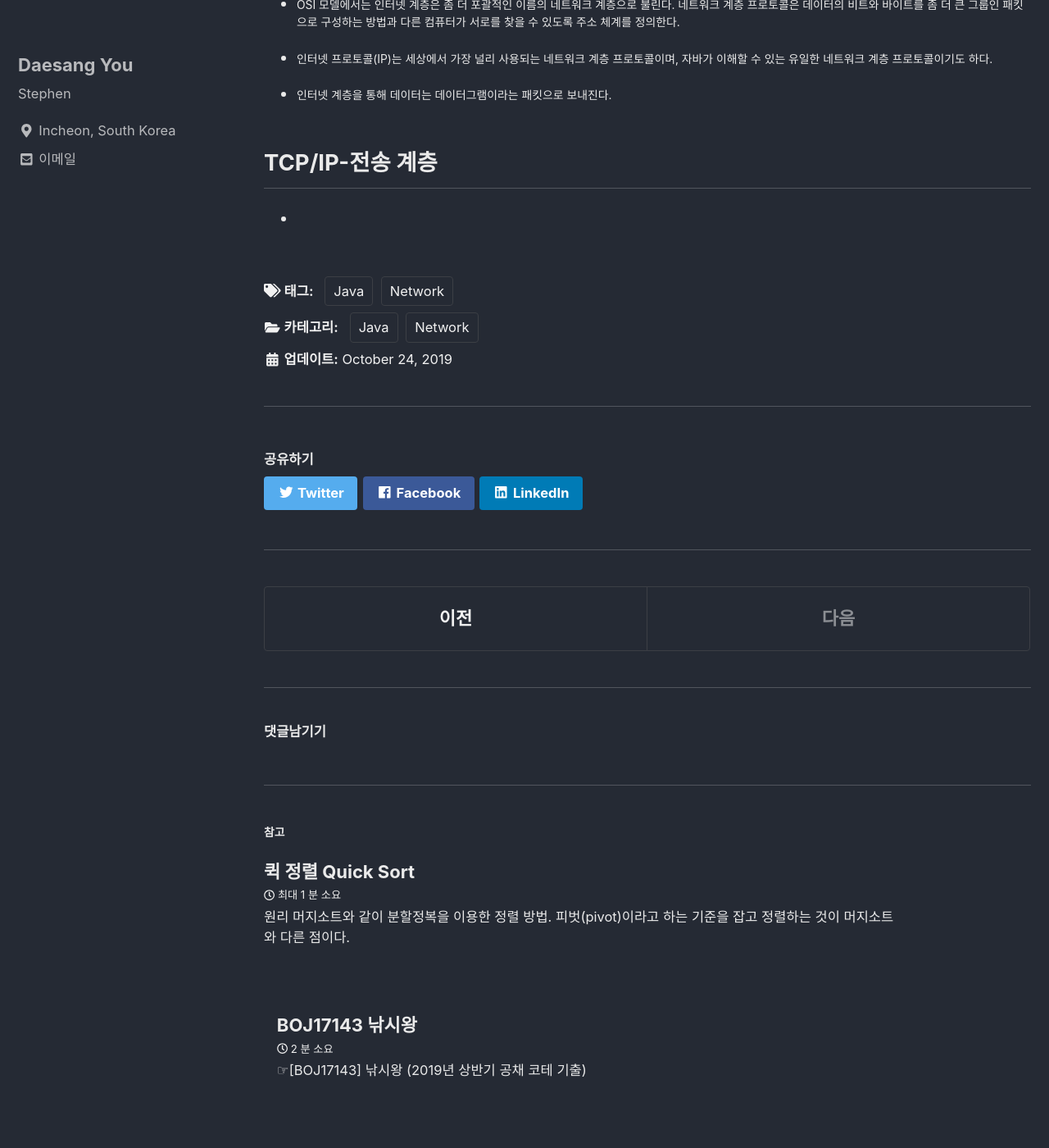
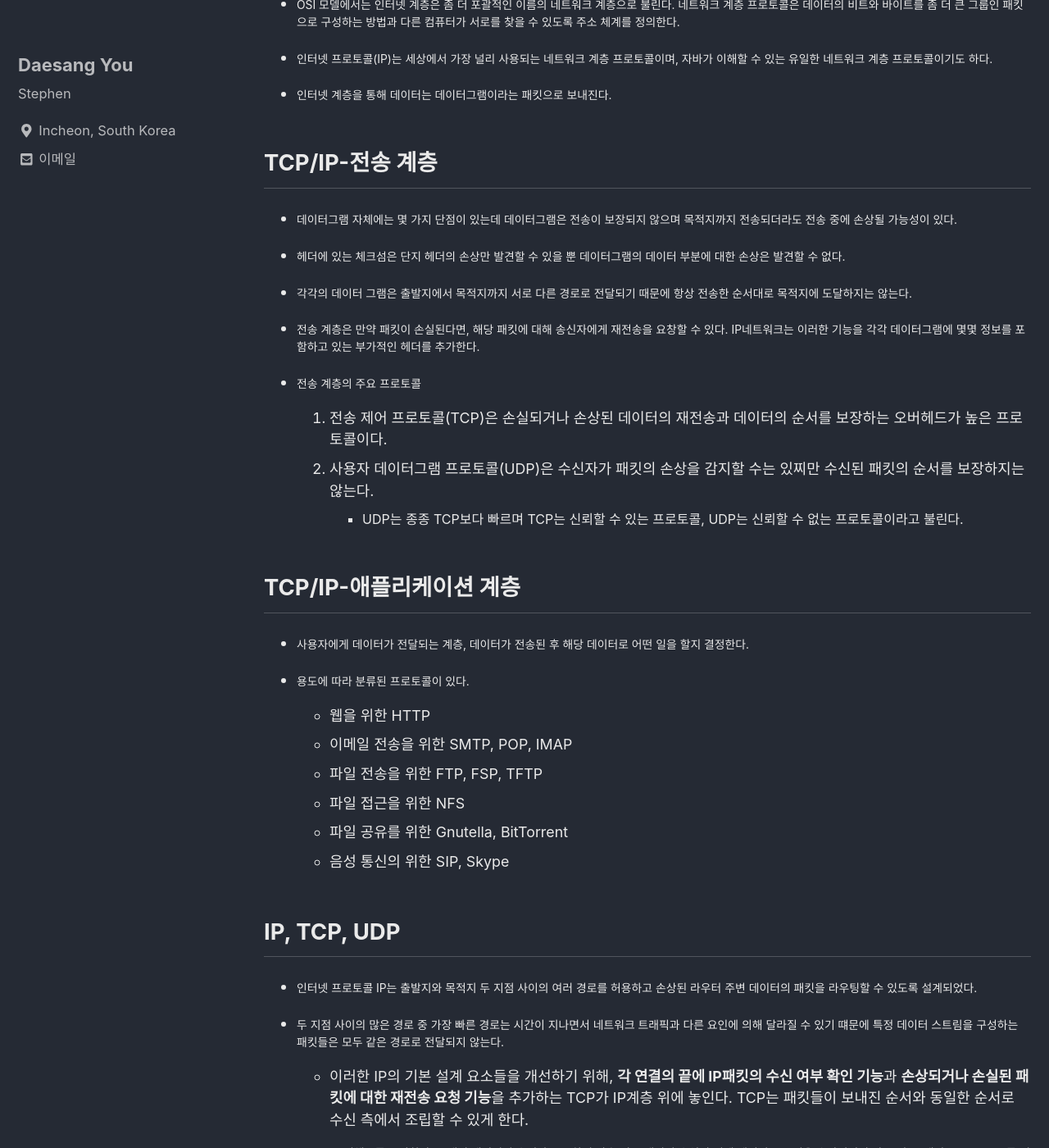
Before and after one commit to eotkd4791/eotkd4791.github.io, a Jekyll site: the page built from _posts/Network/2019-10-24-JNP.md, in a window 1280 px wide and 1400 px high, scrolled down 1339 px. Shown: the whole window at 82% size. Built offline with Jekyll 4.4.1, drawn with Linux system fonts in a browser that asks for light colours; cached includes are drawn as plain includes; comment, search, counter and statistics services are not loaded; some of the changed text lies outside the part shown.

Commit message:
Update 2019-10-24-JNP.md

```diff
--- a/_posts/Network/2019-10-24-JNP.md
+++ b/_posts/Network/2019-10-24-JNP.md
@@ -48,4 +48,46 @@ comments:
 - 인터넷 계층을 통해 데이터는 데이터그램이라는 패킷으로 보내진다.
 
 ## TCP/IP-전송 계층
+- 데이터그램 자체에는 몇 가지 단점이 있는데 데이터그램은 전송이 보장되지 않으며 목적지까지 전송되더라도 전송 중에 손상될 가능성이 있다.
+
+- 헤더에 있는 체크섬은 단지 헤더의 손상만 발견할 수 있을 뿐 데이터그램의 데이터 부분에 대한 손상은 발견할 수 없다.
+
+- 각각의 데이터 그램은 출발지에서 목적지까지 서로 다른 경로로 전달되기 때문에 항상 전송한 순서대로 목적지에 도달하지는 않는다.
+
+- 전송 계층은 만약 패킷이 손실된다면, 해당 패킷에 대해 송신자에게 재전송을 요창할 수 있다. IP네트워크는 이러한 기능을 각각 데이터그램에 몇몇 정보를 포함하고 있는 부가적인 헤더를 추가한다.
+
+- 전송 계층의 주요 프로토콜
+  1. 전송 제어 프로토콜(TCP)은 손실되거나 손상된 데이터의 재전송과 데이터의 순서를 보장하는 오버헤드가 높은 프로토콜이다.
+  2. 사용자 데이터그램 프로토콜(UDP)은 수신자가 패킷의 손상을 감지할 수는 있찌만 수신된 패킷의 순서를 보장하지는 않는다.
+  - UDP는 종종 TCP보다 빠르며 TCP는 신뢰할 수 있는 프로토콜, UDP는 신뢰할 수 없는 프로토콜이라고 불린다.
+
+## TCP/IP-애플리케이션 계층
+- 사용자에게 데이터가 전달되는 계층, 데이터가 전송된 후 해당 데이터로 어떤 일을 할지 결정한다.
+
+- 용도에 따라 분류된 프로토콜이 있다.
+  - 웹을 위한 HTTP
+  - 이메일 전송을 위한 SMTP, POP, IMAP
+  - 파일 전송을 위한 FTP, FSP, TFTP
+  - 파일 접근을 위한 NFS
+  - 파일 공유를 위한 Gnutella, BitTorrent
+  - 음성 통신의 위한 SIP, Skype
+
+## IP, TCP, UDP
+
+- 인터넷 프로토콜 IP는 출발지와 목적지 두 지점 사이의 여러 경로를 허용하고 손상된 라우터 주변 데이터의 패킷을 라우팅할 수 있도록 설계되었다.
+
+- 두 지점 사이의 많은 경로 중 가장 빠른 경로는 시간이 지나면서 네트워크 트래픽과 다른 요인에 의해 달라질 수 있기 떄문에 특정 데이터 스트림을 구성하는 패킷들은 모두 같은 경로로 전달되지 않는다.
+
+  - 이러한 IP의 기본 설계 요소들을 개선하기 위해, **각 연결의 끝에 IP패킷의 수신 여부 확인 기능**과 **손상되거나 손실된 패킷에 대한 재전송 요청 기능**을 추가하는 TCP가 IP계층 위에 놓인다. TCP는 패킷들이 보내진 순서와 동일한 순서로 수신 측에서 조립할 수 있게 한다.
+
+- TCP는 오버헤드를 유발한다. 그래서 데이터의 순서가 중요하지 안호 일부 패킷의 손실이 전체 데이터 스트림을 손상시키지 않는 경우, 패킷은 종종 UDP를 이용하는 것이 효율적이다.
+
 -
+
+<br>
+<br>
+
+|프로토콜 | 연결방식 | 데이터 경계 구분 | 통신 방식 | 신뢰성 | 전송 순서 보장 | 수신 여부 확인 | 패킨 관리 | 전송 속도|
+|:------:|:------:|:--------:|:------:|:----:|:----:|:----:|:----:|:----:|
+|TCP| 연결형 프로토콜(연결 후 통신) |  1:1 | O | O | O | O | 불필요 | UDP보다 느림 |
+|UDP| 비연결형 프로토콜(연결 없이 통신) |  1:1 1:N N:N | X | X | X | X | 필요 | TCP보다 빠름 |
```
